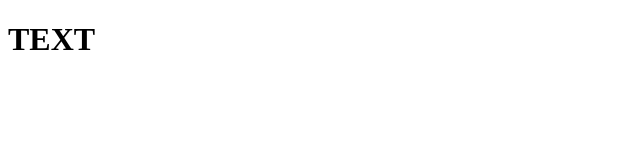
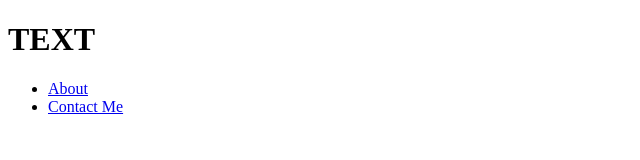
Before and after one commit to worsleyj/node-informational-site, a plain HTML site: page index.html in a window 1280 px wide. Shown: the whole page, without its empty margins (0-640 px from the left). Drawn offline with Linux system fonts and the light colour scheme.

Commit message:
add index links and links back to index

```diff
--- a/index.html
+++ b/index.html
@@ -7,5 +7,9 @@
   </head>
   <body>
     <h1>TEXT</h1>
+    <ul>
+      <li><a href="http://localhost:8080/about.html">About</a></li>
+      <li><a href="http://localhost:8080/contact-me.html">Contact Me</a></li>
+    </ul>
   </body>
 </html>
```
Also changed, not shown: about.html (+1 -0 lines), contact-me.html (+1 -0 lines).
